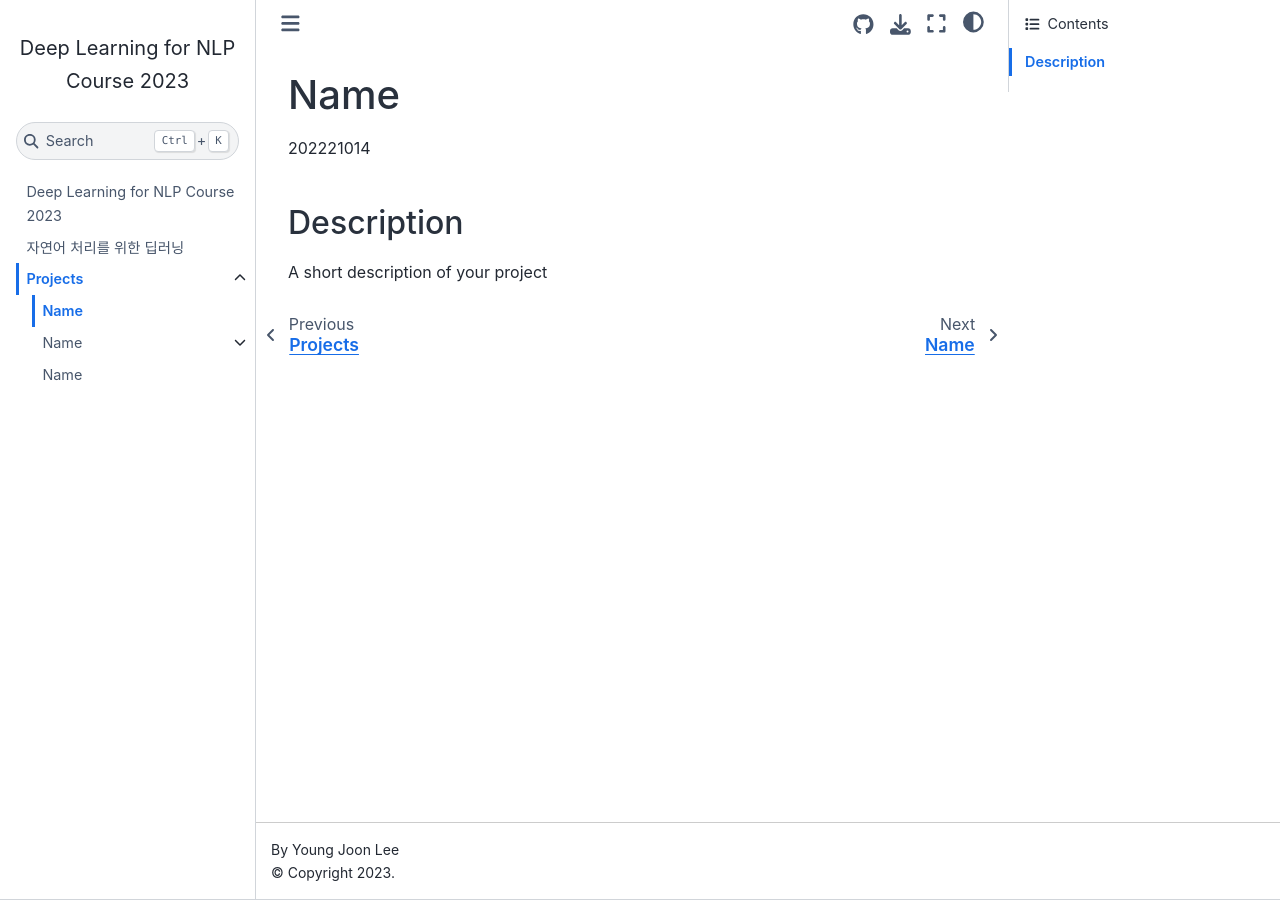
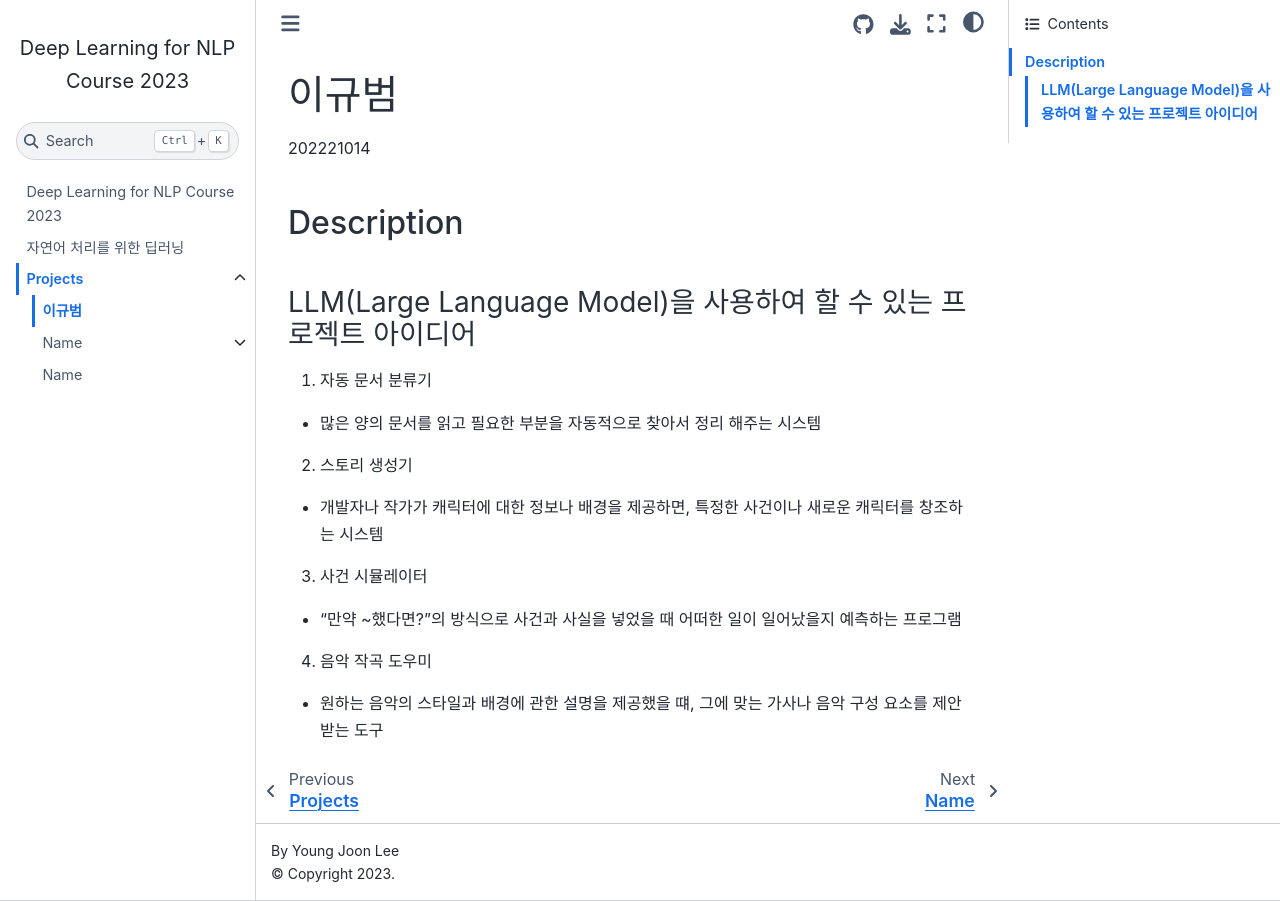
Before and after one commit to ypilseong/deepnlp-2023, a Jupyter Book: the page built from book/projects/202221014/index.md, in a window 1280 px wide. Built offline with Jupyter Book 1.0.4 settings and Sphinx 7.4.7 and the Sphinx Book theme 1.1.4, drawn with Linux system fonts in a browser that asks for light colours.

Commit message:
Update index.md
4주차 과제 LLM관련 프로젝트 아이디어

```diff
--- a/book/projects/202221014/index.md
+++ b/book/projects/202221014/index.md
@@ -1,7 +1,19 @@
-# Name
+# 이규범
 
 202221014
 
 ## Description
 
-A short description of your project
+### LLM(Large Language Model)을 사용하여 할 수 있는 프로젝트 아이디어
+
+ 1. 자동 문서 분류기
+  - 많은 양의 문서를 읽고 필요한 부분을 자동적으로 찾아서 정리 해주는 시스템
+
+ 2. 스토리 생성기
+  -  개발자나 작가가 캐릭터에 대한 정보나 배경을 제공하면, 특정한 사건이나 새로운 캐릭터를 창조하는 시스템
+
+ 3. 사건 시뮬레이터
+  - "만약 ~했다면?"의 방식으로 사건과 사실을 넣었을 때 어떠한 일이 일어났을지 예측하는 프로그램
+
+ 4. 음악 작곡 도우미
+  - 원하는 음악의 스타일과 배경에 관한 설명을 제공했을 떄, 그에 맞는 가사나 음악 구성 요소를 제안받는 도구
```
